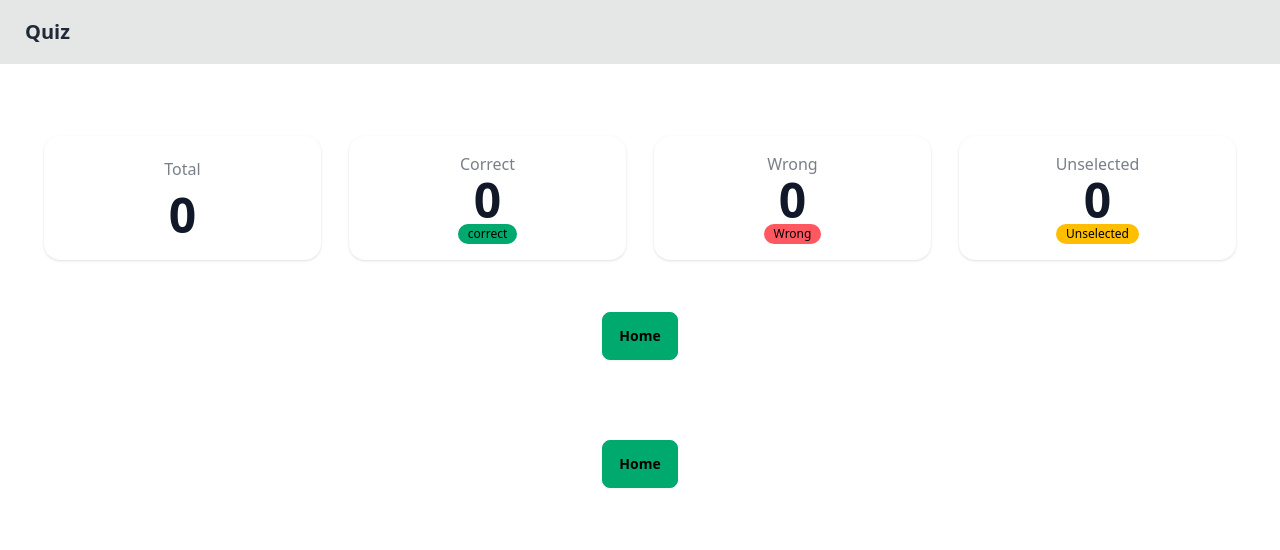
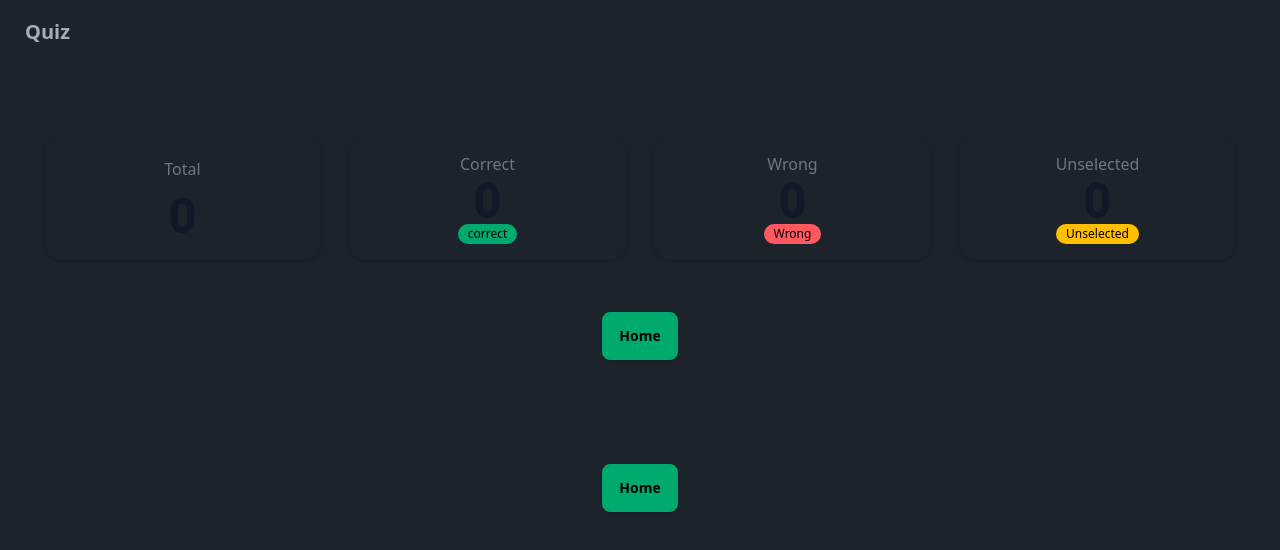
Before and after one commit to Upendrasahu99/prep-sathi-app, a React (Vite) app: page /result in a window 1280 px wide. Shown: the top 550 px of the page. Built offline with nearby package versions, Linux system fonts and the light colour scheme.

Commit message:
Added dark theme only option

```diff
--- a/index.html
+++ b/index.html
@@ -1,5 +1,5 @@
 <!doctype html>
-<html lang="en">
+<html lang="en" data-theme="dark">
   <head>
     <meta charset="UTF-8" />
     <link rel="icon" type="image/svg+xml" href="/vite.svg" />
--- a/src/components/shared/Navbar.tsx
+++ b/src/components/shared/Navbar.tsx
@@ -2,7 +2,7 @@
 const Navbar = () => {
 
   return (
-    <div className="navbar bg-base-100 bg-base-300 mb-7 flex justify-between">
+    <div className="navbar bg-base-100 mb-7 flex justify-between">
       <a className="btn btn-ghost text-xl">Quiz</a>
     </div>
   )
--- a/src/pages/Result.tsx
+++ b/src/pages/Result.tsx
@@ -101,7 +101,7 @@ const Result: React.FC = () => {
         </div>
       )}
 
-      <div className="flex justify-center mt-6">
+      <div className="flex justify-center my-6">
         <button className="btn btn-success" onClick={handleHomeClick}>
           Home
         </button>
--- a/tailwind.config.js
+++ b/tailwind.config.js
@@ -8,4 +8,10 @@ export default {
     extend: {},
   },
   plugins: [require('daisyui')],
+  daisyui: {
+    themes: [
+      "light",
+      "dark",
+     ],
+  },
 }
```
